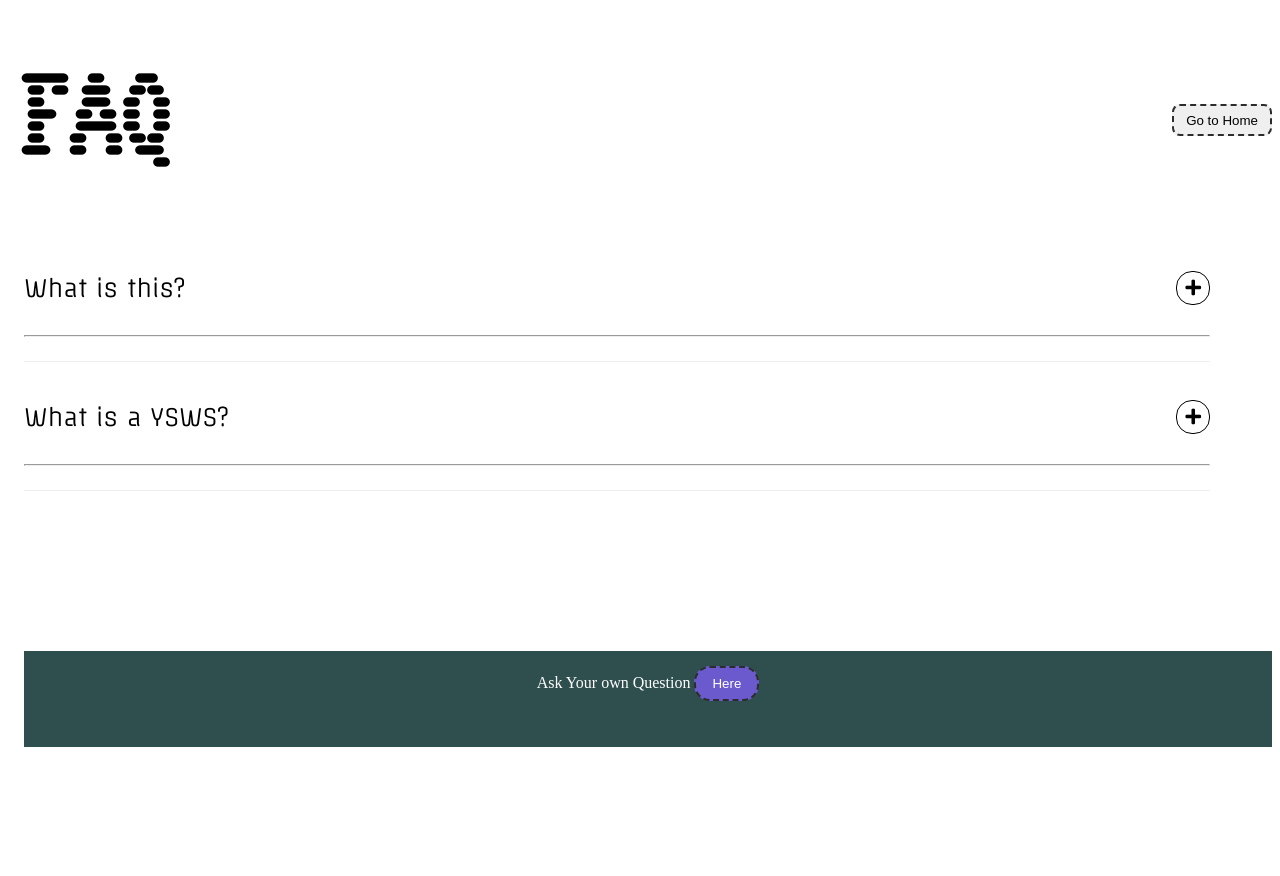
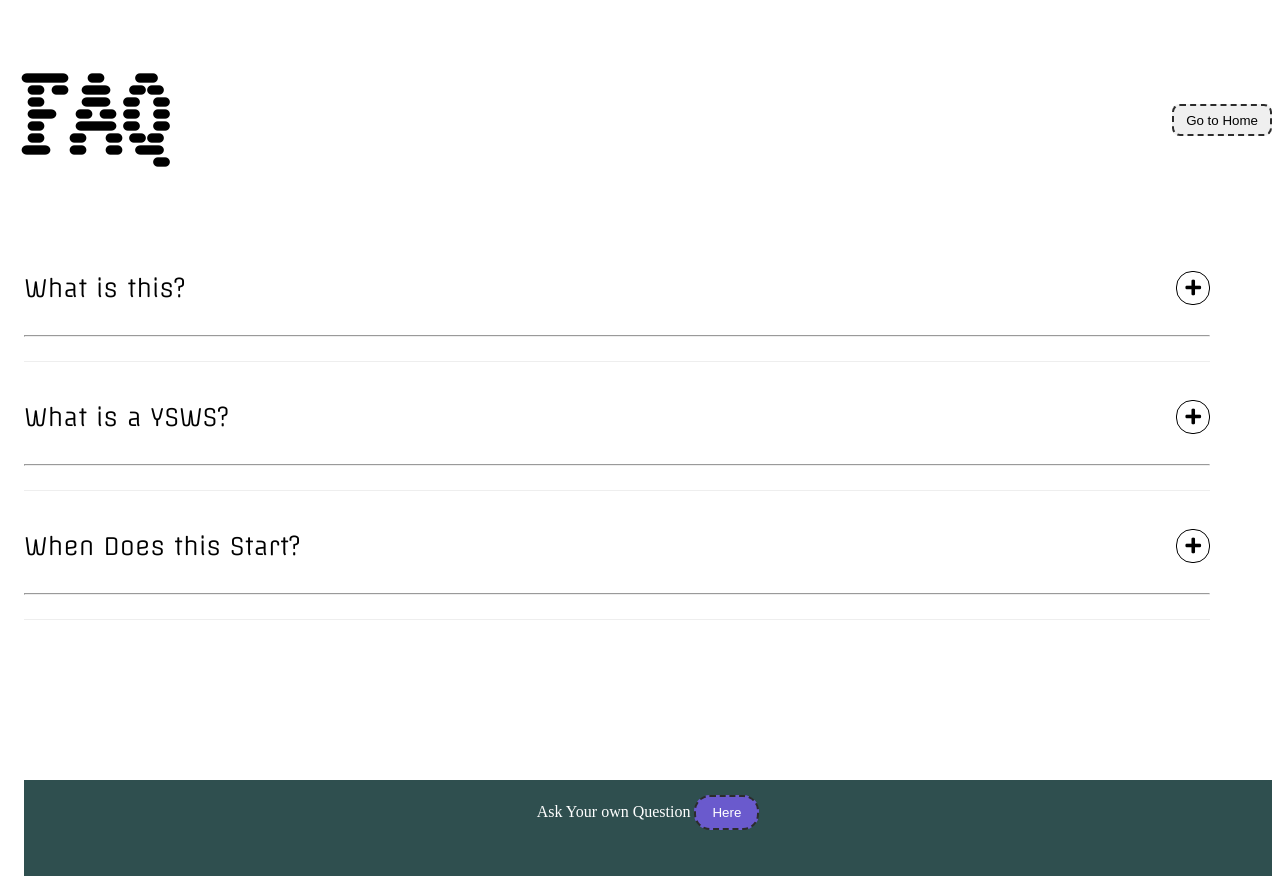
Before and after one commit to Acidicts/issued-ysws, a website: page src/pages/faq.html in a window 1280 px wide. Before the commit the page ends 800 px from the top, so only its background shows below. Drawn offline with Linux system fonts and the light colour scheme.

Commit message:
Add FAQ entry about program start date and sponsorship status

```diff
--- a/src/pages/faq.html
+++ b/src/pages/faq.html
@@ -38,6 +38,16 @@
                     <p>YSWS means <strong>Y</strong>ou <strong>S</strong>hip <strong>W</strong>e <strong>S</strong>hip it is a program run by <a style="color: #ec3750; text-decoration: none;" href="https://hackclub.com">HackClub</a></p>
                 </div>
             </div>
+            <div class="faq-container">
+                <div class="faq-header">
+                    <h3 class="faq-question">When Does this Start?</h3>
+                    <span class="faq-icon">+</span>
+                </div>
+                <hr>
+                <div class="faq-answer">
+                    <p>Currently this is WIP and start date will be decided after obtaining a sponsor from hq and the site editor and shop is ready.
+                </div>
+            </div>
         </div>
     </body>
     <footer style="text-align: center; margin-top: 10rem; height: 6rem; background-color: darkslategray; line-height: 4rem; color: white;">
```
